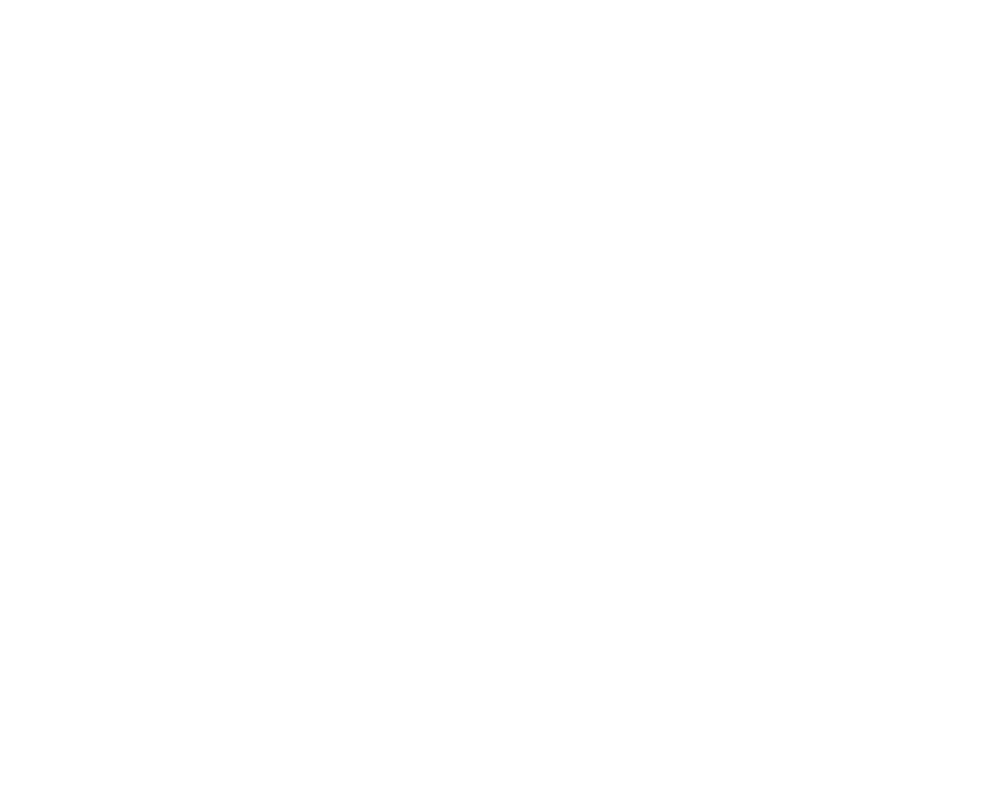
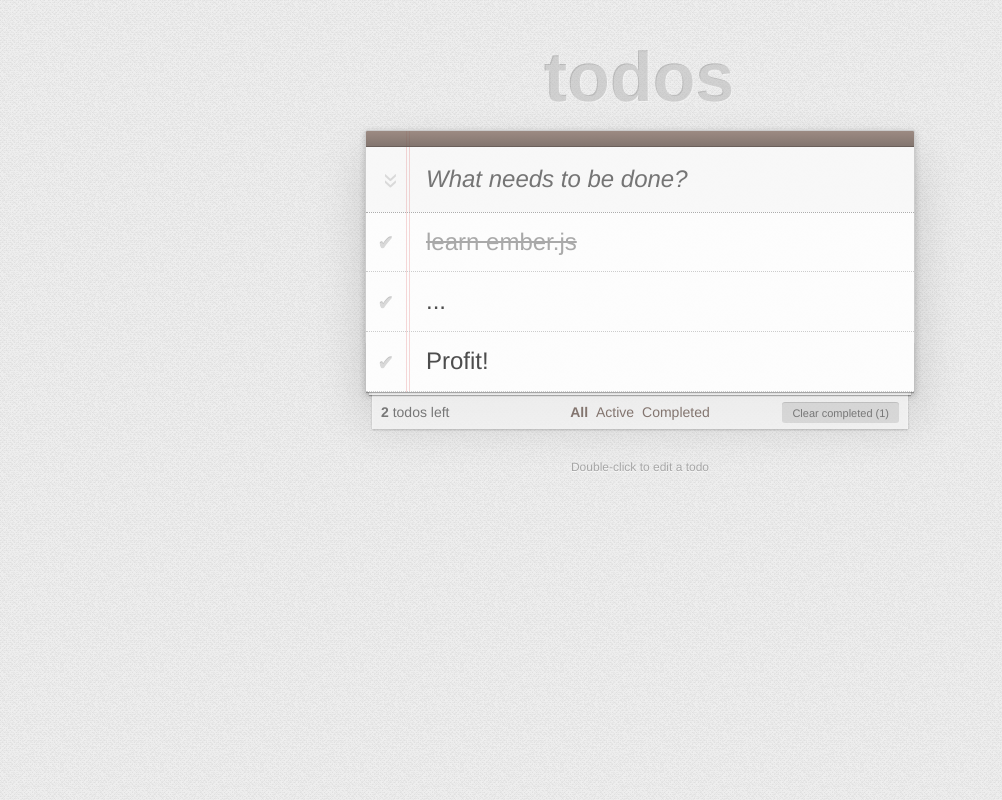
Before and after one commit to xlgmokha/ember_tutorial, a plain HTML site: page index.html in a window 1280 px wide. Shown: the whole page, without its empty margins (0-1002 px from the left). Drawn offline with Linux system fonts and the light colour scheme.

Commit message:
add missing markup, css and image

```diff
--- a/index.html
+++ b/index.html
@@ -1,16 +1,67 @@
-<!DOCTYPE html>
+<!doctype html>
 <html>
 <head>
 <meta charset="utf-8">
-<title>Ember Starter Kit</title>
-<link rel="stylesheet" href="css/normalize.css">
-<link rel="stylesheet" href="css/style.css">
+<title>Ember.js • TodoMVC</title>
+<link rel="stylesheet" href="style.css">
 </head>
 <body>
+<script type="text/x-handlebars" data-template-name="todos">
+
+<section id="todoapp">
+  <header id="header">
+    <h1>todos</h1>
+    <input type="text" id="new-todo" placeholder="What needs to be done?" />
+  </header>
+
+  <section id="main">
+    <ul id="todo-list">
+      {{#each controller}}
+      <li {{bindAttr class="isCompleted:completed"}}>
+        <input type="checkbox" class="toggle" />
+        <label>{{title}}</label><button class="destroy"></button>
+      </li>
+      {{/each}}
+    </ul>
+
+    <input type="checkbox" id="toggle-all">
+  </section>
+
+  <footer id="footer">
+    <span id="todo-count">
+      <strong>2</strong> todos left
+    </span>
+    <ul id="filters">
+      <li>
+      <a href="all" class="selected">All</a>
+      </li>
+      <li>
+      <a href="active">Active</a>
+      </li>
+      <li>
+      <a href="completed">Completed</a>
+      </li>
+    </ul>
+
+    <button id="clear-completed">
+      Clear completed (1)
+    </button>
+  </footer>
+</section>
+
+<footer id="info">
+  <p>Double-click to edit a todo</p>
+</footer>
+</script>
 
 <script src="js/libs/jquery-1.9.1.js"></script>
 <script src="js/libs/handlebars-1.0.0-rc.4.js"></script>
 <script src="js/libs/ember-1.0.0-rc.6.js"></script>
 <script src="js/libs/ember-data-0.13.js"></script>
+
+<script src="js/application.js"></script>
+<script src="js/router.js"></script>
+<script src="js/models/store.js"></script>
+<script src="js/models/todo.js"></script>
 </body>
 </html>
--- /dev/null
+++ b/js/application.js
@@ -0,0 +1 @@
+window.Todos = Ember.Application.create();
--- /dev/null
+++ b/js/models/store.js
@@ -0,0 +1,4 @@
+Todos.Store = DS.Store.extend({
+  revision: 12,
+  adapter: 'DS.FixtureAdapter'
+});
--- /dev/null
+++ b/js/models/todo.js
@@ -0,0 +1,22 @@
+Todos.Todo = DS.Model.extend({
+  title: DS.attr('string'),
+  isCompleted: DS.attr('boolean')
+});
+
+Todos.Todo.FIXTURES = [
+  {
+    id:1,
+    title: 'learn ember.js',
+    isCompleted: true
+  },
+  {
+    id: 2,
+    title: '...',
+    isCompleted: false
+  },
+  {
+    id: 3,
+    title: 'Profit!',
+    isCompleted: false
+  }
+];
--- /dev/null
+++ b/js/router.js
@@ -0,0 +1,10 @@
+
+Todos.Router.map(function(){
+  this.resource('todos', { path: '/' });
+});
+
+Todos.TodosRoute = Ember.Route.extend({
+  model: function(){
+    return Todos.Todo.find();
+  }
+});
--- /dev/null
+++ b/style.css
@@ -0,0 +1,414 @@
+html,
+body {
+	margin: 0;
+	padding: 0;
+}
+
+button {
+	margin: 0;
+	padding: 0;
+	border: 0;
+	background: none;
+	font-size: 100%;
+	vertical-align: baseline;
+	font-family: inherit;
+	color: inherit;
+	-webkit-appearance: none;
+	/*-moz-appearance: none;*/
+	-ms-appearance: none;
+	-o-appearance: none;
+	appearance: none;
+}
+
+body {
+	font: 14px 'Helvetica Neue', Helvetica, Arial, sans-serif;
+	line-height: 1.4em;
+	background: #eaeaea url('bg.png');
+	color: #4d4d4d;
+	width: 550px;
+	margin: 0 auto;
+	-webkit-font-smoothing: antialiased;
+	-moz-font-smoothing: antialiased;
+	-ms-font-smoothing: antialiased;
+	-o-font-smoothing: antialiased;
+	font-smoothing: antialiased;
+}
+
+#todoapp {
+	background: #fff;
+	background: rgba(255, 255, 255, 0.9);
+	margin: 130px 0 40px 0;
+	border: 1px solid #ccc;
+	position: relative;
+	border-top-left-radius: 2px;
+	border-top-right-radius: 2px;
+	box-shadow: 0 2px 6px 0 rgba(0, 0, 0, 0.2),
+				0 25px 50px 0 rgba(0, 0, 0, 0.15);
+}
+
+#todoapp:before {
+	content: '';
+	border-left: 1px solid #f5d6d6;
+	border-right: 1px solid #f5d6d6;
+	width: 2px;
+	position: absolute;
+	top: 0;
+	left: 40px;
+	height: 100%;
+}
+
+#todoapp input::-webkit-input-placeholder {
+	font-style: italic;
+}
+
+#todoapp input:-moz-placeholder {
+	font-style: italic;
+	color: #a9a9a9;
+}
+
+#todoapp h1 {
+	position: absolute;
+	top: -120px;
+	width: 100%;
+	font-size: 70px;
+	font-weight: bold;
+	text-align: center;
+	color: #b3b3b3;
+	color: rgba(255, 255, 255, 0.3);
+	text-shadow: -1px -1px rgba(0, 0, 0, 0.2);
+	-webkit-text-rendering: optimizeLegibility;
+	-moz-text-rendering: optimizeLegibility;
+	-ms-text-rendering: optimizeLegibility;
+	-o-text-rendering: optimizeLegibility;
+	text-rendering: optimizeLegibility;
+}
+
+#header {
+	padding-top: 15px;
+	border-radius: inherit;
+}
+
+#header:before {
+	content: '';
+	position: absolute;
+	top: 0;
+	right: 0;
+	left: 0;
+	height: 15px;
+	z-index: 2;
+	border-bottom: 1px solid #6c615c;
+	background: #8d7d77;
+	background: -webkit-gradient(linear, left top, left bottom, from(rgba(132, 110, 100, 0.8)),to(rgba(101, 84, 76, 0.8)));
+	background: -webkit-linear-gradient(top, rgba(132, 110, 100, 0.8), rgba(101, 84, 76, 0.8));
+	background: -moz-linear-gradient(top, rgba(132, 110, 100, 0.8), rgba(101, 84, 76, 0.8));
+	background: -o-linear-gradient(top, rgba(132, 110, 100, 0.8), rgba(101, 84, 76, 0.8));
+	background: -ms-linear-gradient(top, rgba(132, 110, 100, 0.8), rgba(101, 84, 76, 0.8));
+	background: linear-gradient(top, rgba(132, 110, 100, 0.8), rgba(101, 84, 76, 0.8));
+	filter: progid:DXImageTransform.Microsoft.gradient(GradientType=0,StartColorStr='#9d8b83', EndColorStr='#847670');
+	border-top-left-radius: 1px;
+	border-top-right-radius: 1px;
+}
+
+#new-todo,
+.edit {
+	position: relative;
+	margin: 0;
+	width: 100%;
+	font-size: 24px;
+	font-family: inherit;
+	line-height: 1.4em;
+	border: 0;
+	outline: none;
+	color: inherit;
+	padding: 6px;
+	border: 1px solid #999;
+	box-shadow: inset 0 -1px 5px 0 rgba(0, 0, 0, 0.2);
+	-webkit-box-sizing: border-box;
+	-moz-box-sizing: border-box;
+	-ms-box-sizing: border-box;
+	-o-box-sizing: border-box;
+	box-sizing: border-box;
+	-webkit-font-smoothing: antialiased;
+	-moz-font-smoothing: antialiased;
+	-ms-font-smoothing: antialiased;
+	-o-font-smoothing: antialiased;
+	font-smoothing: antialiased;
+}
+
+#new-todo {
+	padding: 16px 16px 16px 60px;
+	border: none;
+	background: rgba(0, 0, 0, 0.02);
+	z-index: 2;
+	box-shadow: none;
+}
+
+#main {
+	position: relative;
+	z-index: 2;
+	border-top: 1px dotted #adadad;
+}
+
+label[for='toggle-all'] {
+	display: none;
+}
+
+#toggle-all {
+	position: absolute;
+	top: -42px;
+	left: -4px;
+	width: 40px;
+	text-align: center;
+	border: none; /* Mobile Safari */
+}
+
+#toggle-all:before {
+	content: '»';
+	font-size: 28px;
+	color: #d9d9d9;
+	padding: 0 25px 7px;
+}
+
+#toggle-all:checked:before {
+	color: #737373;
+}
+
+#todo-list {
+	margin: 0;
+	padding: 0;
+	list-style: none;
+}
+
+#todo-list li {
+	position: relative;
+	font-size: 24px;
+	border-bottom: 1px dotted #ccc;
+}
+
+#todo-list li:last-child {
+	border-bottom: none;
+}
+
+#todo-list li.editing {
+	border-bottom: none;
+	padding: 0;
+}
+
+#todo-list li.editing .edit {
+	display: block;
+	width: 506px;
+	padding: 13px 17px 12px 17px;
+	margin: 0 0 0 43px;
+}
+
+#todo-list li.editing .view {
+	display: none;
+}
+
+#todo-list li .toggle {
+	text-align: center;
+	width: 40px;
+	/* auto, since non-WebKit browsers doesn't support input styling */
+	height: auto;
+	position: absolute;
+	top: 0;
+	bottom: 0;
+	margin: auto 0;
+	border: none; /* Mobile Safari */
+	-webkit-appearance: none;
+	/*-moz-appearance: none;*/
+	-ms-appearance: none;
+	-o-appearance: none;
+	appearance: none;
+}
+
+#todo-list li .toggle:after {
+	content: '✔';
+	line-height: 43px; /* 40 + a couple of pixels visual adjustment */
+	font-size: 20px;
+	color: #d9d9d9;
+	text-shadow: 0 -1px 0 #bfbfbf;
+}
+
+#todo-list li .toggle:checked:after {
+	color: #85ada7;
+	text-shadow: 0 1px 0 #669991;
+	bottom: 1px;
+	position: relative;
+}
+
+#todo-list li label {
+	word-break: break-word;
+	padding: 15px;
+	margin-left: 45px;
+	display: block;
+	line-height: 1.2;
+	-webkit-transition: color 0.4s;
+	-moz-transition: color 0.4s;
+	-ms-transition: color 0.4s;
+	-o-transition: color 0.4s;
+	transition: color 0.4s;
+}
+
+#todo-list li.completed label {
+	color: #a9a9a9;
+	text-decoration: line-through;
+}
+
+#todo-list li .destroy {
+	display: none;
+	position: absolute;
+	top: 0;
+	right: 10px;
+	bottom: 0;
+	width: 40px;
+	height: 40px;
+	margin: auto 0;
+	font-size: 22px;
+	color: #a88a8a;
+	-webkit-transition: all 0.2s;
+	-moz-transition: all 0.2s;
+	-ms-transition: all 0.2s;
+	-o-transition: all 0.2s;
+	transition: all 0.2s;
+}
+
+#todo-list li .destroy:hover {
+	text-shadow: 0 0 1px #000,
+				 0 0 10px rgba(199, 107, 107, 0.8);
+	-webkit-transform: scale(1.3);
+	-moz-transform: scale(1.3);
+	-ms-transform: scale(1.3);
+	-o-transform: scale(1.3);
+	transform: scale(1.3);
+}
+
+#todo-list li .destroy:after {
+	content: '✖';
+}
+
+#todo-list li:hover .destroy {
+	display: block;
+}
+
+#todo-list li .edit {
+	display: none;
+}
+
+#todo-list li.editing:last-child {
+	margin-bottom: -1px;
+}
+
+#footer {
+	color: #777;
+	padding: 0 15px;
+	position: absolute;
+	right: 0;
+	bottom: -31px;
+	left: 0;
+	height: 20px;
+	z-index: 1;
+	text-align: center;
+}
+
+#footer:before {
+	content: '';
+	position: absolute;
+	right: 0;
+	bottom: 31px;
+	left: 0;
+	height: 50px;
+	z-index: -1;
+	box-shadow: 0 1px 1px rgba(0, 0, 0, 0.3),
+				0 6px 0 -3px rgba(255, 255, 255, 0.8),
+				0 7px 1px -3px rgba(0, 0, 0, 0.3),
+				0 43px 0 -6px rgba(255, 255, 255, 0.8),
+				0 44px 2px -6px rgba(0, 0, 0, 0.2);
+}
+
+#todo-count {
+	float: left;
+	text-align: left;
+}
+
+#filters {
+	margin: 0;
+	padding: 0;
+	list-style: none;
+	position: absolute;
+	right: 0;
+	left: 0;
+}
+
+#filters li {
+	display: inline;
+}
+
+#filters li a {
+	color: #83756f;
+	margin: 2px;
+	text-decoration: none;
+}
+
+#filters li a.selected {
+	font-weight: bold;
+}
+
+#clear-completed {
+	float: right;
+	position: relative;
+	line-height: 20px;
+	text-decoration: none;
+	background: rgba(0, 0, 0, 0.1);
+	font-size: 11px;
+	padding: 0 10px;
+	border-radius: 3px;
+	box-shadow: 0 -1px 0 0 rgba(0, 0, 0, 0.2);
+}
+
+#clear-completed:hover {
+	background: rgba(0, 0, 0, 0.15);
+	box-shadow: 0 -1px 0 0 rgba(0, 0, 0, 0.3);
+}
+
+#info {
+	margin: 65px auto 0;
+	color: #a6a6a6;
+	font-size: 12px;
+	text-shadow: 0 1px 0 rgba(255, 255, 255, 0.7);
+	text-align: center;
+}
+
+#info a {
+	color: inherit;
+}
+
+/*
+	Hack to remove background from Mobile Safari.
+	Can't use it globally since it destroys checkboxes in Firefox and Opera
+*/
+@media screen and (-webkit-min-device-pixel-ratio:0) {
+	#toggle-all,
+	#todo-list li .toggle {
+		background: none;
+	}
+
+	#todo-list li .toggle {
+		height: 40px;
+	}
+
+	#toggle-all {
+		top: -56px;
+		left: -15px;
+		width: 65px;
+		height: 41px;
+		-webkit-transform: rotate(90deg);
+		transform: rotate(90deg);
+		-webkit-appearance: none;
+		appearance: none;
+	}
+}
+
+.hidden{
+	display:none;
+}
```
Also changed, not shown: bg.png (added).
